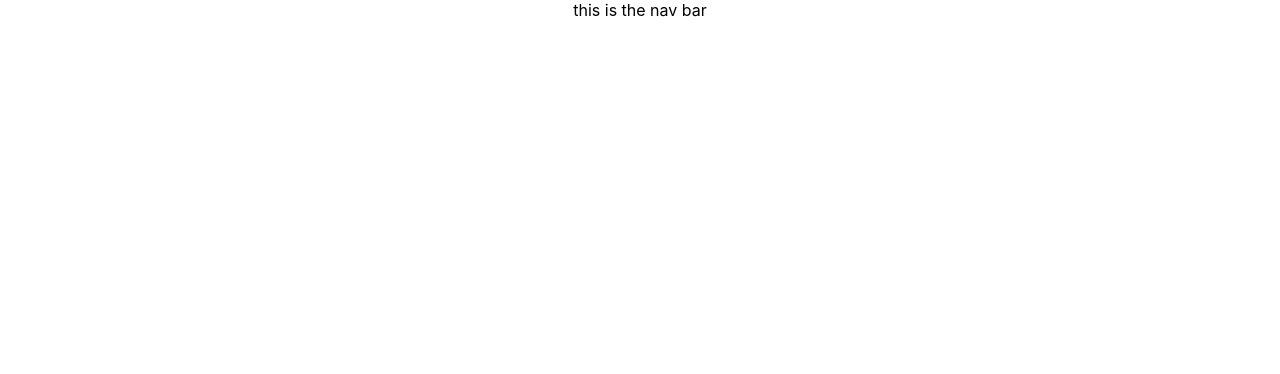
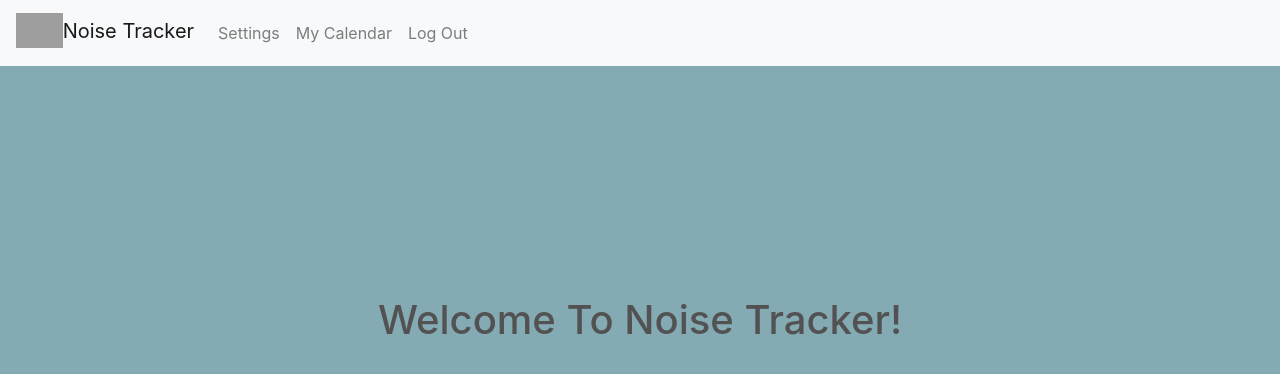
Before and after one commit to kennyyseo/noise-tracker, a React (Create React App) app: page / in a window 1280 px wide. Shown: the top 374 px of the page. Built offline with nearby package versions, Linux system fonts and the light colour scheme; grey boxes are pictures that could not be loaded.

Commit message:
Create app shell including nav link

```diff
--- a/package.json
+++ b/package.json
@@ -6,6 +6,7 @@
     "@testing-library/jest-dom": "^5.11.5",
     "@testing-library/react": "^11.1.2",
     "@testing-library/user-event": "^12.2.2",
+    "bootstrap": "^4.5.3",
     "dotenv": "^8.2.0",
     "express": "^4.17.1",
     "mongoose": "^5.10.14",
--- a/public/index.html
+++ b/public/index.html
@@ -1,14 +1,12 @@
 <!DOCTYPE html>
 <html lang="en">
+
 <head>
   <meta charset="utf-8" />
   <link rel="icon" href="%PUBLIC_URL%/favicon.ico" />
   <meta name="viewport" content="width=device-width, initial-scale=1" />
   <meta name="theme-color" content="#000000" />
-    <meta
-      name="description"
-      content="Web site created using create-react-app"
-    />
+  <meta name="description" content="Web site created using create-react-app" />
   <link rel="apple-touch-icon" href="%PUBLIC_URL%/logo192.png" />
   <!--
       manifest.json provides metadata used when your web app is installed on a
@@ -24,8 +22,11 @@
       work correctly both with client-side routing and a non-root public URL.
       Learn how to configure a non-root public URL by running `npm run build`.
     -->
-    <title>React App</title>
+  <link rel="stylesheet" href="https://cdn.jsdelivr.net/npm/bootstrap@4.5.3/dist/css/bootstrap.min.css"
+    integrity="sha384-TX8t27EcRE3e/ihU7zmQxVncDAy5uIKz4rEkgIXeMed4M0jlfIDPvg6uqKI2xXr2" crossorigin="anonymous">
+  <title>Name Tracker</title>
 </head>
+
 <body>
   <noscript>You need to enable JavaScript to run this app.</noscript>
   <div id="root"></div>
@@ -40,4 +41,5 @@
       To create a production bundle, use `npm run build` or `yarn build`.
     -->
 </body>
+
 </html>
--- a/src/components/NavBar/NavBar.css
+++ b/src/components/NavBar/NavBar.css
@@ -0,0 +1,5 @@
+.logo {
+    height: 40px;
+    width: auto;
+    padding-bottom: 5px;
+}
--- a/src/components/NavBar/NavBar.jsx
+++ b/src/components/NavBar/NavBar.jsx
@@ -1,10 +1,26 @@
 import React from 'react';
+import { Link } from 'react-router-dom';
 import './NavBar.css';
 
-const NavBar = () => {
+const NavBar = (props) => {
     return (
         <div>
-            this is the nav bar
+            <nav className="navbar navbar-expand navbar-light bg-light">
+                <Link to='/' className='navbar-brand' ><img className='logo' src="https://i.imgur.com/WcSNpf2.png" alt="" />Noise Tracker</Link>
+                <div id="navbarNav">
+                    <ul className="navbar-nav">
+                        <li>
+                            <Link to='/settings' className='nav-link'> Settings </Link>
+                        </li>
+                        <li>
+                            <Link to='/calendar' className='nav-link'> My Calendar </Link>
+                        </li>
+                        <li>
+                            <Link to='' onClick={props.handleLogout} className='nav-link'> Log Out </Link>
+                        </li>
+                    </ul>
+                </div>
+            </nav>
         </div>
     )
 }
--- a/src/pages/App/App.css
+++ b/src/pages/App/App.css
@@ -1,38 +1,18 @@
 .App {
   text-align: center;
-}
-
-.App-logo {
-  height: 40vmin;
-  pointer-events: none;
-}
-
-@media (prefers-reduced-motion: no-preference) {
-  .App-logo {
-    animation: App-logo-spin infinite 20s linear;
-  }
+  background-color: rgb(132, 170, 179);
+  height: 100vh;
 }
 
 .App-header {
-  background-color: #282c34;
-  min-height: 100vh;
   display: flex;
   flex-direction: column;
   align-items: center;
   justify-content: center;
   font-size: calc(10px + 2vmin);
-  color: white;
+  color: red;
 }
 
-.App-link {
-  color: #61dafb;
+.App main {
+  background-color: rgb(116, 157, 168);
 }
-
-@keyframes App-logo-spin {
-  from {
-    transform: rotate(0deg);
-  }
-  to {
-    transform: rotate(360deg);
-  }
-}
--- a/src/pages/App/App.js
+++ b/src/pages/App/App.js
@@ -1,6 +1,10 @@
 import './App.css';
 import React, { Component } from 'react';
+import { Route, Switch } from 'react-router-dom';
 import NavBar from '../../components/NavBar/NavBar';
+import WelcomePage from '../WelcomePage/WelcomePage';
+import CalendarPage from '../CalendarPage/CalendarPage';
+import SettingsPage from '../SettingsPage/SettingsPage';
 
 class App extends Component {
   constructor() {
@@ -14,6 +18,20 @@ class App extends Component {
     return (
       <div className='App'>
         <NavBar />
+        <Switch>
+          <Route exact path='/' render={() =>
+            <WelcomePage />
+          }>
+          </Route>
+          <Route exact path='/calendar' render={() =>
+            <CalendarPage />
+          }>
+          </Route>
+          <Route exact path='/settings' render={() =>
+            <SettingsPage />
+          }>
+          </Route>
+        </Switch>
       </div>
     );
   }
--- /dev/null
+++ b/src/pages/CalendarPage/CalendarPage.css
@@ -0,0 +1,3 @@
+.calendarpage-title {
+    text-align: center;
+}
--- /dev/null
+++ b/src/pages/CalendarPage/CalendarPage.jsx
@@ -0,0 +1,12 @@
+import React from 'react';
+import './CalendarPage.css'
+
+const CalendarPage = () => {
+    return (
+        <div className='calendarpage-title'>
+            <h1>I am calendar page</h1>
+        </div>
+    )
+}
+
+export default CalendarPage;
--- /dev/null
+++ b/src/pages/SettingsPage/SettingsPage.jsx
@@ -0,0 +1,12 @@
+import React from 'react';
+import './SettingsPage.css'
+
+const SettingsPage = (props) => {
+    return (
+        <div>
+            I am settings page
+        </div>
+    )
+}
+
+export default SettingsPage;
--- /dev/null
+++ b/src/pages/WelcomePage/WelcomePage.css
@@ -0,0 +1,5 @@
+.greeting {
+    margin: 230px auto auto auto;
+    color: rgb(82, 82, 82);
+    text-align: center;
+}
--- /dev/null
+++ b/src/pages/WelcomePage/WelcomePage.jsx
@@ -0,0 +1,14 @@
+import React from 'react';
+import './WelcomePage.css'
+
+const WelcomePage = (props) => {
+    return (
+        <div>
+            <h1 className="greeting">
+                Welcome To Noise Tracker!
+            </h1>
+        </div>
+    )
+}
+
+export default WelcomePage;
```
Also changed, not shown: src/pages/SettingsPage/SettingsPage.css (added), 1 other file (tests, documents, lock files or other folders). Lines whose indentation alone changed are shown as unchanged.
